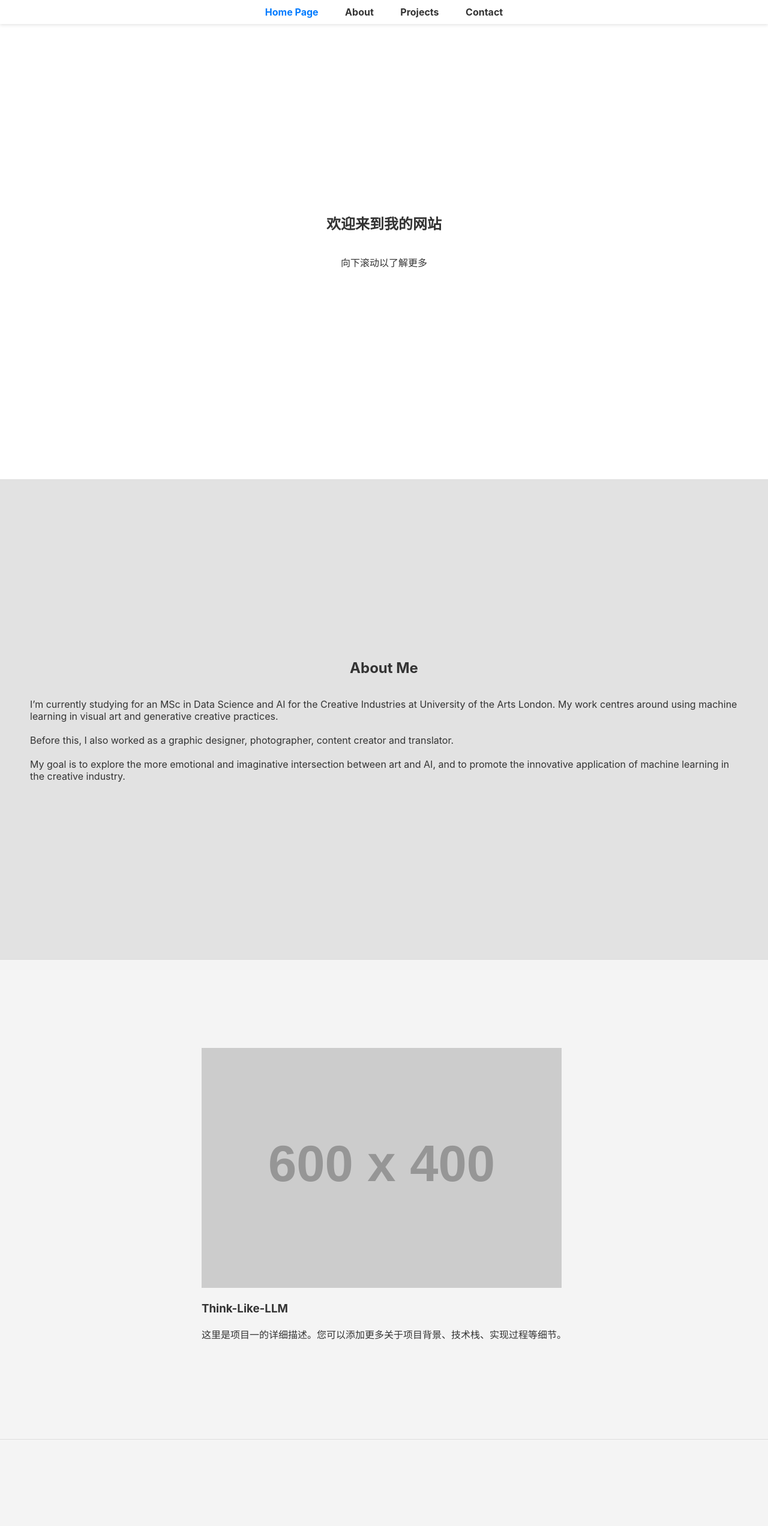
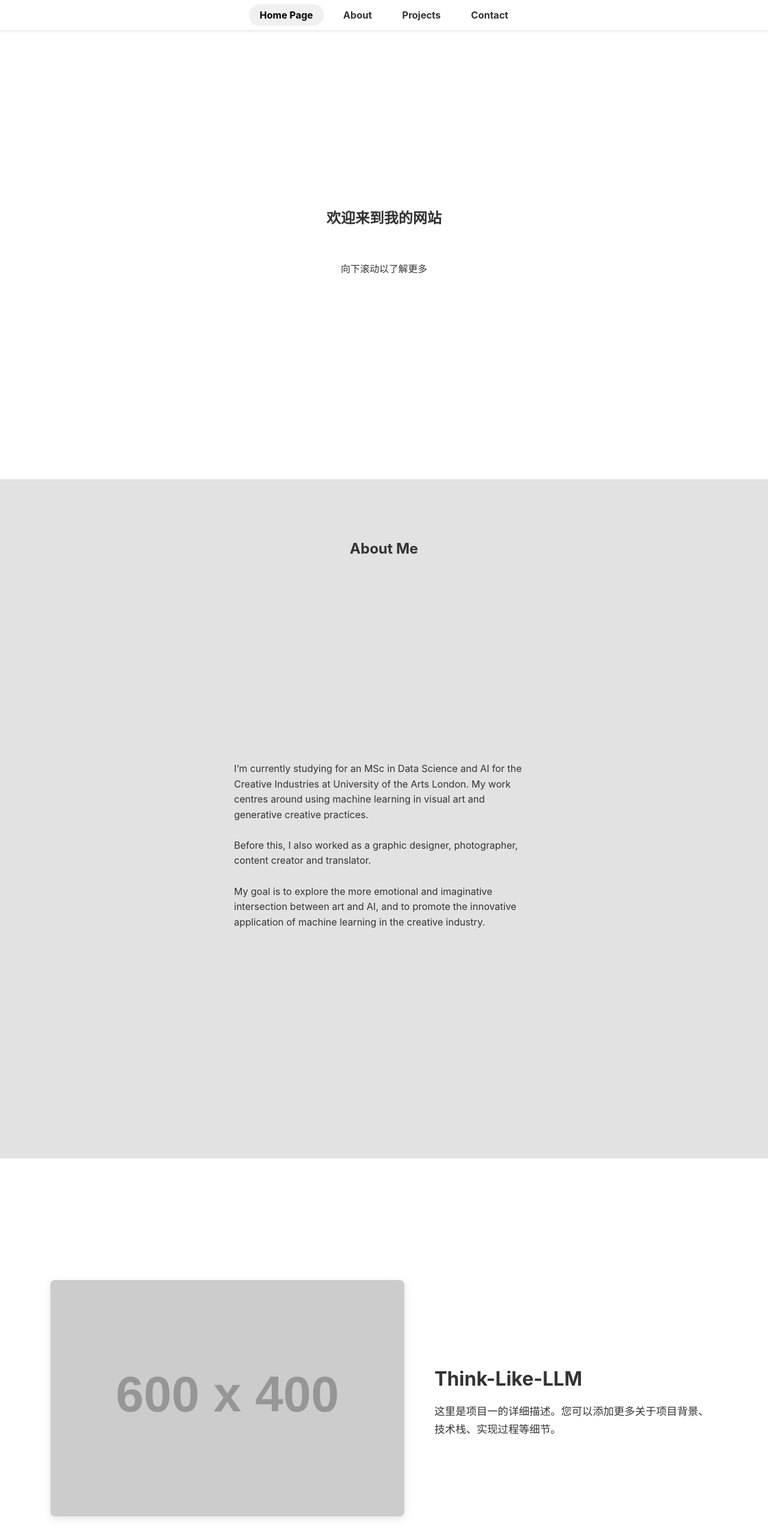
Before and after one commit to zhouyuyang-joey/zhouyuyang-joey.github.io, a plain HTML site: page index.html in a window 1280 px wide. Shown: the top 2544 px of the page at 60% size. Drawn offline with Linux system fonts and the light colour scheme; placeholder pictures from the web are drawn by us.

Commit message:
Update style.css

```diff
--- a/style.css
+++ b/style.css
@@ -12,7 +12,7 @@ section {
     flex-direction: column;
     justify-content: center;
     align-items: center;
-    padding: 50px;
+    padding: 80px 50px; /* Increased top/bottom padding to avoid overlap with nav */
     box-sizing: border-box;
     border-bottom: 1px solid #ddd;
 }
@@ -25,8 +25,11 @@ section {
     background-color: #e2e2e2;
 }
 
-#projects {
-    background-color: #fff;
+.about-text {
+    max-width: 500px; /* 设定最大宽度 */
+    margin: 300px auto; /* 左右自动边距，实现居中 */
+    text-align: left;
+    line-height: 1.6;
 }
 
 #contact {
@@ -35,14 +38,16 @@ section {
 
 h1, h2 {
     text-align: center;
+    margin-bottom: 40px;
 }
+
 
 .navigation {
     position: fixed;
     top: 0;
     width: 100%;
-    background-color: rgba(255, 255, 255, 0.9);
-    padding: 10px 0;
+    background-color: rgba(255, 255, 255, 0.95);
+    padding: 15px 0;
     z-index: 1000;
     text-align: center;
     box-shadow: 0 2px 5px rgba(0,0,0,0.1);
@@ -57,39 +62,79 @@ h1, h2 {
 
 .navigation ul li {
     display: inline;
-    margin: 0 20px;
+    margin: 0 5px; /* 稍微减少li之间的边距，因为内边距会增加空间 */
 }
 
+/* 步骤 1: 为所有链接设置基础样式 */
 .navigation a {
     text-decoration: none;
     color: #333;
     font-weight: bold;
-    transition: color 0.3s;
+    font-size: 16px;
+    padding: 8px 18px; /* 这是关键！增加了内边距来撑开空间 */
+    border-radius: 999px; /* 这是关键！使用一个超大值来确保两端是完美的圆形 */
+    transition: background-color 0.3s ease, color 0.3s ease; /* 让切换效果更平滑 */
 }
 
-.navigation a:hover,
 .navigation a.active {
-    color: #007BFF;
+    color: #000;
+    background-color: #f0f0f0;
 }
 
-.project-grid {
-    display: grid;
-    grid-template-columns: repeat(auto-fit, minmax(300px, 1fr));
-    gap: 20px;
+.navigation a:hover {
+    color: #555;
+}
+
+
+/* New Project Section Styles */
+.project-section {
+    background-color: #fff;
+}
+
+.project-section:nth-child(odd) {
+    background-color: #f9f9f9; /* Alternating background color for projects */
+}
+
+.project-content {
+    display: flex;
+    align-items: center;
+    justify-content: center;
+    gap: 50px;
     width: 100%;
     max-width: 1200px;
-    margin-top: 40px;
+    flex-wrap: wrap; /* Allow items to wrap on smaller screens */
 }
 
-.project-item {
-    background-color: #fff;
-    border: 1px solid #ddd;
-    padding: 20px;
-    text-align: center;
+.project-content img {
+    max-width: 50%;
+    height: auto;
+    border-radius: 8px;
+    box-shadow: 0 4px 15px rgba(0,0,0,0.1);
 }
 
-.project-item img {
-    max-width: 100%;
-    height: auto;
-    margin-bottom: 15px;
+.project-description {
+    max-width: 40%;
 }
+
+.project-description h3 {
+    font-size: 2em;
+    margin-bottom: 20px;
+}
+
+.project-description p {
+    font-size: 1.1em;
+    line-height: 1.7;
+}
+
+/* Responsive design for smaller screens */
+@media (max-width: 768px) {
+    .project-content {
+        flex-direction: column;
+        text-align: center;
+    }
+
+    .project-content img,
+    .project-description {
+        max-width: 90%;
+    }
+}
```
